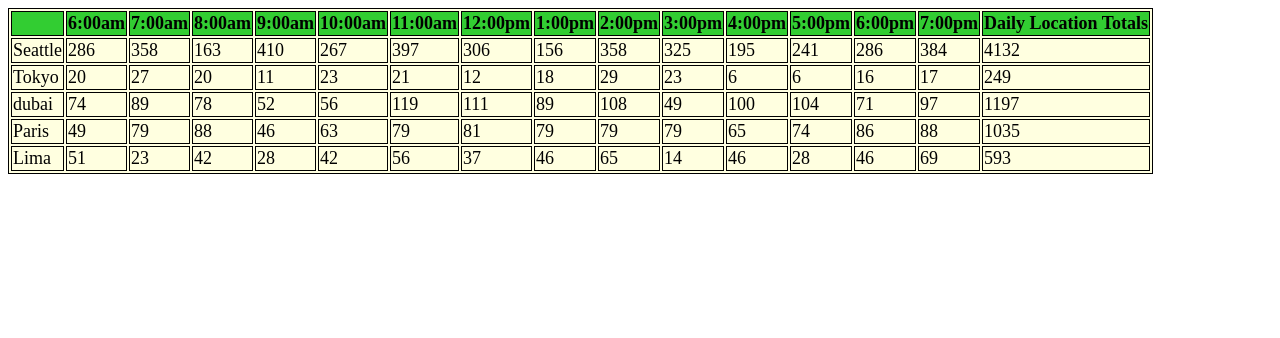
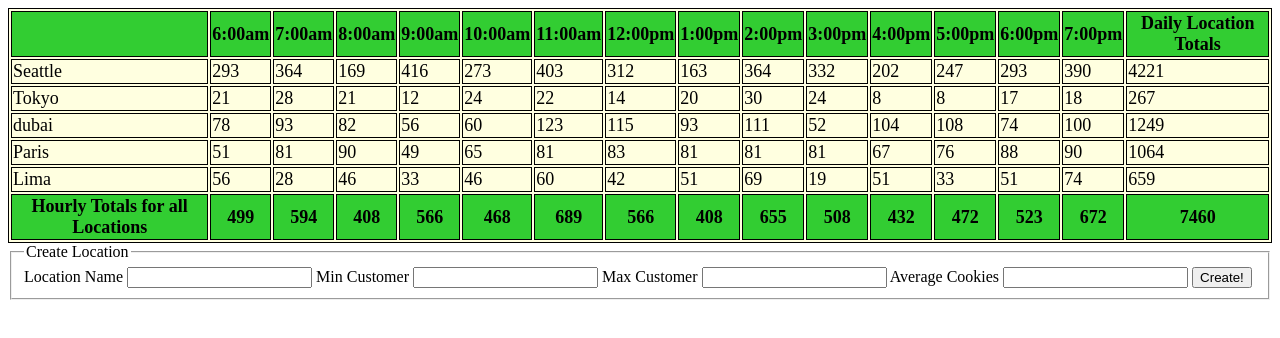
Before and after one commit to Fadab2/cookie-stand, a plain HTML site: page sales.html in a window 1280 px wide. Drawn offline with Linux system fonts and the light colour scheme.

Commit message:
fixed daily hourly totals

```diff
--- a/app.js
+++ b/app.js
@@ -3,7 +3,7 @@
 let tableBody = document.getElementById('tbody');
 let tableHeader = document.getElementById('tableHeader');
 let tableFooter = document.getElementById('tableFooter');
-let allStores = [];
+
 function StoreLocation(storeName, minCustPerHr, maxCustPerHr, avgCookiePerCus) {
     this.storeName = storeName;
     this.minCustPerHr = minCustPerHr;
@@ -11,12 +11,12 @@
     this.avgCookiePerCus = avgCookiePerCus;
     this.results = [];
     this.totalCookies = 0;
-    allStores.push(this);
+    StoreLocation.allStores.push(this);
 }
 
 // generate random num of customers each hr
 StoreLocation.prototype.numOfCusPerHr = function () {
-    let custPerHr = Math.floor(Math.random() * (this.maxCustPerHr - this.minCustPerHr + 1) + this.minCustPerHr);
+    let custPerHr = Math.ceil(Math.random() * (this.maxCustPerHr - this.minCustPerHr + 1) + this.minCustPerHr);
     //console.log(custPerHr);
     return custPerHr;
 }
@@ -49,6 +49,21 @@
     tableBody.appendChild(rowEl);
 };
 
+StoreLocation.allStores = [];
+let seattle = new StoreLocation('Seattle', 23, 65, 6.5);
+let tokyo = new StoreLocation('Tokyo', 3, 24, 1.2);
+let dubai = new StoreLocation('dubai', 11, 38, 3.7);
+let paris = new StoreLocation('Paris', 20, 38, 2.3);
+let lima = new StoreLocation('Lima', 2, 16, 4.6);
+
+seattle.salesOutPut();
+tokyo.salesOutPut();
+dubai.salesOutPut();
+paris.salesOutPut();
+lima.salesOutPut();
+
+//console.log(StoreLocation.allStores);
+
 // display time of the day header
 function headerFunction() {
     let rowEl = document.createElement('tr');
@@ -73,32 +88,60 @@
 function footerFunction() {
     let rowEl = document.createElement('tr');
     let colEl = document.createElement('th');
+    colEl.textContent = 'Hourly Totals for all Locations';
     rowEl.appendChild(colEl);
+    let hourlyTotal = 0;
+    let totalOfTotals = 0;
+    for (let j = 0; j < storeHours.length; j++) {
+        hourlyTotal = 0;
+        //console.log("inner loop " + allStores[j]);
+        console.log(StoreLocation.allStores)
 
-    for (let j = 0; j < allStores.length; j++) {
+        for (let i = 0; i < StoreLocation.allStores.length; i++) {
+            console.log(StoreLocation.allStores[i]);
+            hourlyTotal = hourlyTotal + StoreLocation.allStores[i].results[j];
+            totalOfTotals = totalOfTotals + StoreLocation.allStores[i].results[j];
 
-        console.log("inner loop " + allStores[j]);
 
-        for (let i = 0; i < allStores[j].storeHours; i++) {
-            console.log("inner loop " + allStores[i]);
+            //console.log("inner loop " + allStores[i]);
         }
-        console.log("inner loop " + allStores[j]);
+        colEl = document.createElement('th');
+        colEl.textContent = hourlyTotal;
+        rowEl.appendChild(colEl);
+        //console.log("inner loop " + allStores[j]);
     }
+    colEl = document.createElement('th');
+    colEl.textContent = totalOfTotals;
+    rowEl.appendChild(colEl);
+    tableBody.appendChild(rowEl);
 };
 
 footerFunction();
 
 // create new instances for the locations
-let seattle = new StoreLocation('Seattle', 23, 65, 6.5);
-let tokyo = new StoreLocation('Tokyo', 3, 24, 1.2);
-let dubai = new StoreLocation('dubai', 11, 38, 3.7);
-let paris = new StoreLocation('Paris', 20, 38, 2.3);
-let lima = new StoreLocation('Lima', 2, 16, 4.6);
 
-seattle.salesOutPut();
-tokyo.salesOutPut();
-dubai.salesOutPut();
-paris.salesOutPut();
-lima.salesOutPut();
 
-//console.log("All stores " + allStores[1].storeName);
+
+
+
+/******************************************************************** */
+// create stores using form and event listener
+
+let storeFormEl = document.getElementById('create-store');
+// let buttonEl = document.getElementById('login-btn');
+
+
+function handleStore(formSubmission) {
+    formSubmission.preventDefault();
+
+    let storeName = formSubmission.target.storeName.value;
+    let minCustPerHr = formSubmission.target.minCustPerHr.value;
+    let maxCustPerHr = formSubmission.target.maxCustPerHr.value;
+    let avgCookiePerCus = formSubmission.target.avgCookiePerCus.value;
+    // run a loop to check for specific stre allStores[i].stoerName == storeName. if a store exist
+    let newStore = new StoreLocation(storeName, minCustPerHr, maxCustPerHr, avgCookiePerCus);
+    newStore.salesOutPut();
+    console.log(newStore);
+}
+
+storeFormEl.addEventListener('submit', handleStore);
--- a/sales.html
+++ b/sales.html
@@ -19,6 +19,20 @@
         </table>
 
     </div>
+    <form id="create-store">
+        <fieldset>
+            <legend>Create Location</legend>
+            <label>Location Name</label>
+            <input name="storeName" type="text" required>
+            <label>Min Customer</label>
+            <input name="minCustPerHr" type="number" required>
+            <label>Max Customer</label>
+            <input name="maxCustPerHr" type="number" required>
+            <label>Average Cookies</label>
+            <input name="avgCookiePerCus" type="number" step="0.01" required>
+            <button>Create!</button>
+        </fieldset>
+    </form>
     <script src="app.js"></script>
 </body>
 
```
Also changed, not shown: index.html (line endings or trailing spaces).
